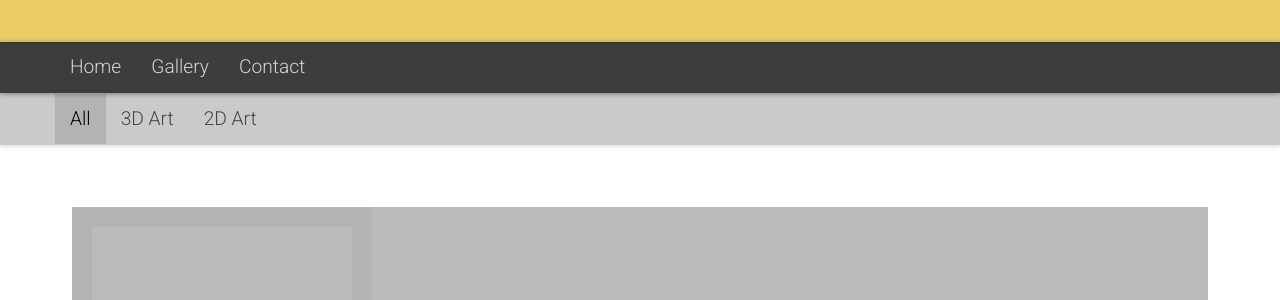
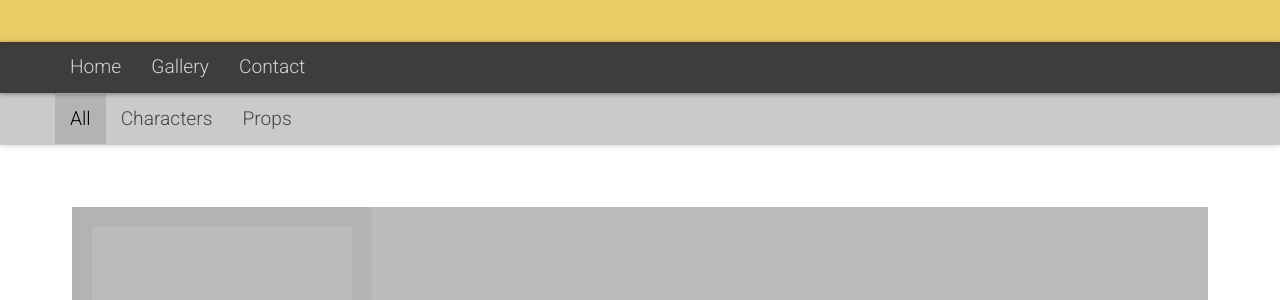
Before and after one commit to hectorblanco/hectorblanco.github.io, a Jekyll site: the page built from index.html, in a window 1280 px wide and 900 px high. Shown: the part 185-485 px from the top of the window. Built offline with Jekyll 4.4.1, drawn with Linux system fonts in a browser that asks for light colours; nearby versions of some CDN libraries; Markdown is read by kramdown in place of the engine named in the settings; part of the change alters nothing that is shown.

```diff
--- a/assets/js/main.js
+++ b/assets/js/main.js
@@ -1,4 +1,4 @@
-// Generated by CoffeeScript 1.12.2
+// Generated by CoffeeScript 1.12.5
 (function() {
   $(function() {
     var activityIndicatorOff, activityIndicatorOn, captionOff, captionOn, closeButtonOff, closeButtonOn, closeNavigations, contactSection, contactSectionScene, enableContactSection, enableGallerySection, enableHomeSection, gallery, galleryMenuScene, gallerySection, gallerySectionScene, getContactHeight, getGalleryHeight, getHomeHeight, goToUrl, highlightSection, homeSection, homeSectionScene, lazySource, loadImage, menuHeightOffset, modelOff, modelOn, overlayOff, overlayOn, paintFrame, placeholder, sceneHeights, scrollController, scrollToTarget, topMenuScene, updateContactHeight, updateGalleryHeight, updateHomeHeight, updateScenes, w;
--- a/index.html
+++ b/index.html
@@ -89,8 +89,8 @@ title: Hector Blanco
     <div id="navbar-gallery-collapse" class="navbar-collapse collapse">
       <ul class="nav navbar-nav gallery-filter">
         <li class="navbar-item active"><a href="#" data-filter="all">All</a></li>
-        <li class="navbar-item"><a href="#" data-filter="3d">3D Art</a></li>
-        <li class="navbar-item"><a href="#" data-filter="2d">2D Art</a></li>
+        <li class="navbar-item"><a href="#" data-filter="chars">Characters</a></li>
+        <li class="navbar-item"><a href="#" data-filter="props">Props</a></li>
       </ul>
     </div>
   </div>
@@ -103,68 +103,70 @@ title: Hector Blanco
       <div class="gallery">
 
 
-	{% include gallery_item.html
+		{% include gallery_item.html
             frame="#F6E8D0"
             src="tiki.jpg"
-            filter="3d"
+            filter="chars"
             title=""
             caption=""
             model="https://sketchfab.com/models/5ecb08231b7c492fad9ac718c42a9e66/embed" %}
 
-	{% include gallery_item.html
+		{% include gallery_item.html
             frame="#F6E8D0"
             src="att.jpg"
-            filter="3d"
+            filter="props"
             title=""
             caption=""
             model="https://sketchfab.com/models/96baee594b764e3ea46836b9f8013554/embed" %}
 
-		    {% include gallery_item.html
+		{% include gallery_item.html
+            frame="#FFFFFF"
+            src="dagger.jpg"
+            filter="props"
+            title=""
+            caption=""
+			model="https://www.artstation.com/embed/4871976" %}
+
+		{% include gallery_item.html
+            frame="#d6d8d4"
+            src="indianchest.jpg"
+            filter="props"
+            title=""
+            caption=""
+			model="https://sketchfab.com/models/15eb347493374687a45f99797fbe8a0e/embed" %}
+
+		{% include gallery_item.html
             frame="#d1c9c6"
-            src="003.jpg"
-            filter="3d"
+            src="drachen.jpg"
+            filter="chars"
             title=""
             caption="" %}
 
         {% include gallery_item.html
             frame="#dbc2ea"
-            src="004.jpg"
-            filter="3d"
+            src="rabbit.jpg"
+            filter="chars"
             title=""
             caption="" %}
 
 	      {% include gallery_item.html
             frame="#9be1e8"
-            src="005.jpg"
-            filter="3d"
-            title=""
-            caption="" %}
-
-        {% include gallery_item.html
-            frame="#d6d8d4"
-            src="001.jpg"
-            filter="3d"
+            src="house.jpg"
+            filter="props"
             title=""
             caption="" %}
 
         {% include gallery_item.html
             frame="#6f686d"
             src="Arr.jpg"
-            filter="3d"
-            title=""
-            caption="" %}
-
-	      {% include gallery_item.html
-            frame="#FFFFFF"
-            src="006.jpg"
-            filter="3d"
+            filter="chars"
             title=""
             caption="" %}
 
         {% include gallery_item.html
             frame="#8A7B6B"
-            src="007.jpg"
-            filter="2d"
+            src="octoballoon.jpg"
+            filter="chars"
             title=""
             caption="" %}
 
```
Also changed, not shown: assets/img/gallery/004.jpg (deleted), assets/img/gallery/007.jpg (deleted), assets/img/gallery/dagger.jpg (added), assets/img/gallery/drachen.jpg (renamed from assets/img/gallery/003.jpg), assets/img/gallery/house.jpg (renamed from assets/img/gallery/005.jpg), assets/img/gallery/indianchest.jpg (added), assets/img/gallery/mini/dagger.jpg (added), assets/img/gallery/mini/drachen.jpg (renamed from assets/img/gallery/mini/003.jpg), assets/img/gallery/mini/house.jpg (renamed from assets/img/gallery/mini/005.jpg), assets/img/gallery/mini/indianchest.jpg (added), assets/img/gallery/mini/octoballoon.jpg (renamed from assets/img/gallery/mini/002.jpg), assets/img/gallery/mini/rabbit.jpg (renamed from assets/img/gallery/mini/004.jpg), 2 other files.
